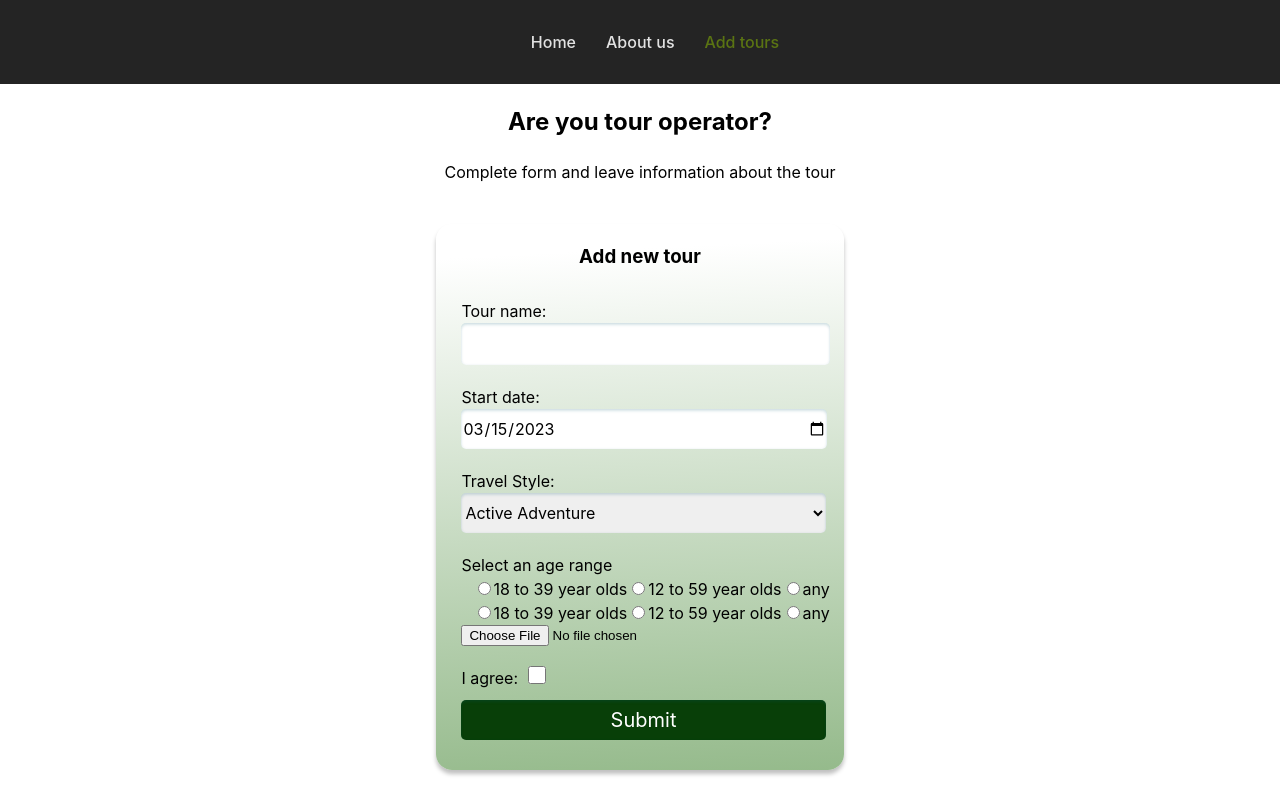
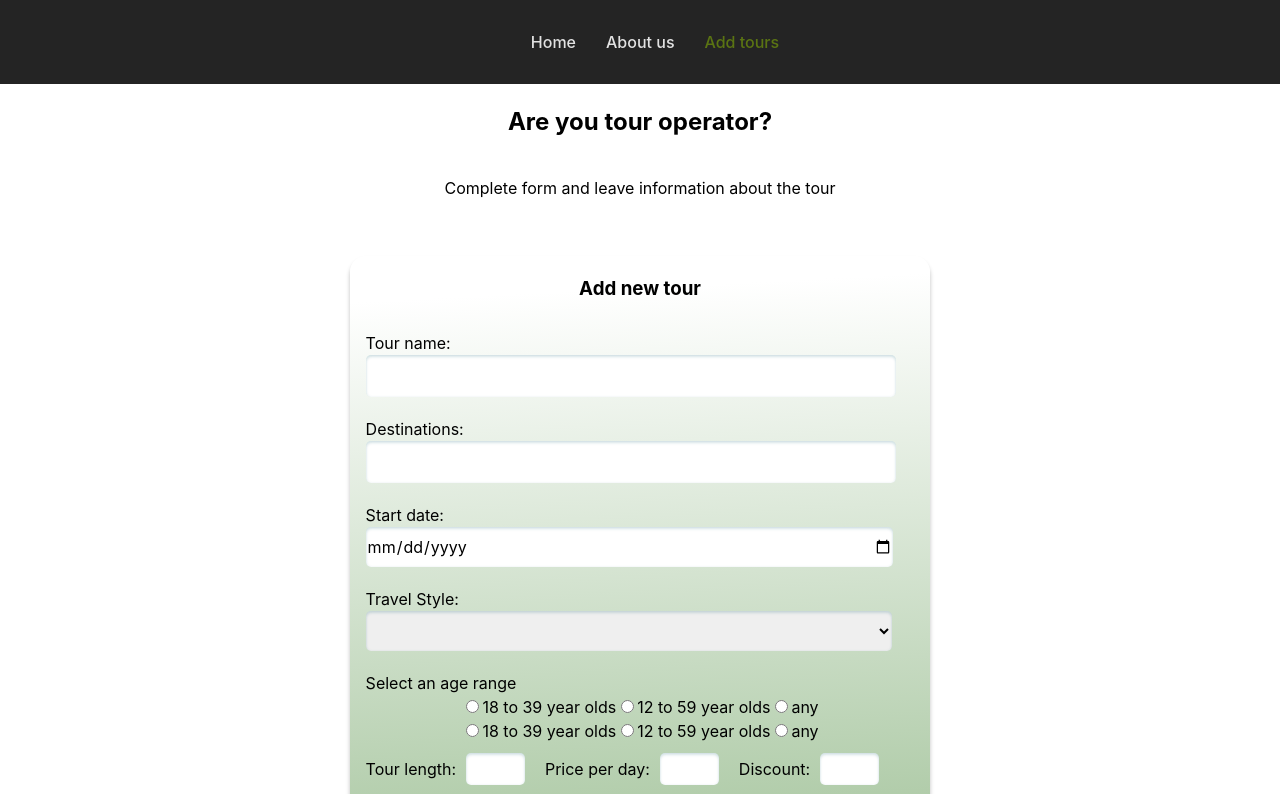
Before and after one commit to ElizabethT7/React-RSSchool, a React (Vite) app in the folder components/: page /tours in a window 1280 px wide. Shown: the top 794 px of the page. Built offline with nearby package versions, Linux system fonts and the light colour scheme.

Commit message:
feat: add form items and implemented the addition of cards after the form submission

```diff
--- a/components/src/assets/data.ts
+++ b/components/src/assets/data.ts
@@ -9,9 +9,8 @@ const data = [
     discountPercentage: 20,
     discountPrice: '1,080',
     save: 270,
-    rating: 4.5,
     pricePerDay: 77,
-    TourLength: 14,
+    tourLength: 14,
     image: 'https://cdn.tourradar.com/s3/tour/645x430/67027_5dfb47423685e.jpg',
   },
   {
@@ -24,9 +23,8 @@ const data = [
     discountPercentage: 20,
     discountPrice: '1,041',
     save: 260,
-    rating: 5,
     pricePerDay: 87,
-    TourLength: 12,
+    tourLength: 12,
     image: 'https://cdn.tourradar.com/s3/tour/645x430/98680_63f9dd5654ab7.jpg',
   },
   {
@@ -39,9 +37,8 @@ const data = [
     discountPercentage: 30,
     discountPrice: '1,537',
     save: 658,
-    rating: 5,
     pricePerDay: 85,
-    TourLength: 18,
+    tourLength: 18,
     image: 'https://cdn.tourradar.com/s3/tour/645x430/102207_4f5b1c.jpg',
   },
   {
@@ -54,9 +51,8 @@ const data = [
     discountPercentage: 15,
     discountPrice: '2,660',
     save: 469,
-    rating: 5,
     pricePerDay: 99,
-    TourLength: 27,
+    tourLength: 27,
     image: 'https://cdn.tourradar.com/s3/tour/645x430/101072_5e3ce1ce15de8.jpg',
   },
 ];
--- a/components/src/components/Card/Card.module.css
+++ b/components/src/components/Card/Card.module.css
@@ -7,6 +7,7 @@
 .card__img {
   position: relative;
   width: 232px;
+  height: 154px;
   overflow: hidden;
   margin: 16px;
   border-radius: 2px;
@@ -14,7 +15,8 @@
 
 img {
   width: 100%;
-  height: auto;
+  height: 100%;
+  object-fit: cover;
   transition: all .3s ease-out;
   cursor: pointer;
 }
--- a/components/src/components/Card/Card.tsx
+++ b/components/src/components/Card/Card.tsx
@@ -28,7 +28,7 @@ class Card extends Component<CardProps> {
         </div>
         <div>
           <Price
-            tourLength={this.props.card.TourLength}
+            tourLength={this.props.card.tourLength}
             pricePerDay={this.props.card.pricePerDay}
             save={this.props.card.save}
             price={this.props.card.price}
--- a/components/src/components/Card/types.ts
+++ b/components/src/components/Card/types.ts
@@ -1,5 +1,5 @@
 export default interface ICard {
-  id: number;
+  id?: number;
   title: string;
   description: string;
   destinations: string;
@@ -8,8 +8,7 @@ export default interface ICard {
   discountPercentage: number;
   discountPrice: string;
   save: number;
-  rating: number;
   pricePerDay: number;
-  TourLength: number;
+  tourLength: number;
   image: string;
 }
--- a/components/src/components/Form/Form.module.css
+++ b/components/src/components/Form/Form.module.css
@@ -43,7 +43,7 @@ label {
   font-size: 20px;
   line-height: 2.6px;
   margin-bottom: 20px;
-  margin-top: 10px;
+  margin-top: 20px;
   color: #ffffff;
   background-color: #083f08;
   cursor: pointer;
@@ -53,3 +53,34 @@ label {
   background-color:#0d5f0d;
   box-shadow: 0px 4px 4px rgb(0 0 0 / 25%);
 }
+
+.price {
+  margin-top: 10px;
+  text-align: left;
+}
+
+.price__label {
+  width: 26%;
+  text-align: left;
+  margin-left: 20px;
+}
+
+.price__label:first-child {
+  text-align: left;
+  margin-left: 0;
+}
+
+.price__item {
+  width: 10%;
+  height: 30px;
+  box-shadow: inset 0px 0px 3px rgb(13 96 111 / 8%), inset 0px 2px 3px rgb(13 96 111 / 16%);
+  border-radius: 5px;
+  border: none;
+  font-family: 'Inter';
+  font-style: normal;
+  font-weight: 400;
+  font-size: 16px;
+  line-height: 20px;
+  margin-bottom: 20px;
+  margin-left: 10px;
+}
--- a/components/src/components/Form/Form.tsx
+++ b/components/src/components/Form/Form.tsx
@@ -1,7 +1,6 @@
 import React, { Component } from 'react';
 import styles from './Form.module.css';
 import { FormProps, StateInterface } from './types';
-import today from '../../utils/date';
 import RadioButtons from './RadioButtons';
 
 class Form /*<FormValueInterface>*/ extends Component<FormProps, StateInterface> {
@@ -11,13 +10,18 @@ class Form /*<FormValueInterface>*/ extends Component<FormProps, StateInterface>
   travelStyle: React.RefObject<HTMLSelectElement>;
   age: React.RefObject<HTMLSelectElement>;
   img: React.RefObject<HTMLInputElement>;
-  imgUrl!: string | ArrayBuffer | null;
+  imgUrl!: string;
   file!: Blob;
+  destinations: React.RefObject<HTMLInputElement>;
+  tourLength: React.RefObject<HTMLInputElement>;
+  pricePerDay: React.RefObject<HTMLInputElement>;
+  discount: React.RefObject<HTMLInputElement>;
+  checked!: string;
+  agree: React.RefObject<HTMLInputElement>;
   constructor(props: FormProps) {
     super(props);
     this.state = {
       selectedOption: '',
-      file: '',
       imagePreviewUrl: '',
     };
     this.handleSubmit = this.handleSubmit.bind(this);
@@ -27,6 +31,11 @@ class Form /*<FormValueInterface>*/ extends Component<FormProps, StateInterface>
     this.travelStyle = React.createRef();
     this.age = React.createRef();
     this.img = React.createRef();
+    this.destinations = React.createRef();
+    this.tourLength = React.createRef();
+    this.pricePerDay = React.createRef();
+    this.discount = React.createRef();
+    this.agree = React.createRef();
   }
 
   onChangeValue(e: React.FormEvent) {
@@ -36,47 +45,58 @@ class Form /*<FormValueInterface>*/ extends Component<FormProps, StateInterface>
   }
 
   onChange(value: string) {
-    console.log('1:', value);
-    const a = value;
-    return a;
+    this.checked = value;
+    return this.checked;
   }
 
   handleImageChange(e: React.BaseSyntheticEvent<HTMLInputElement> | React.FormEvent) {
     e.preventDefault();
-
     const reader = new FileReader();
     this.file = e.target.files[0];
-    console.log(e.target);
     reader.onloadend = () => {
-      this.imgUrl = reader.result;
-      /*this.setState({
-        file: this.file,
-        imagePreviewUrl: reader.result,
-      });*/
+      this.imgUrl = reader.result as string;
     };
-
     reader.readAsDataURL(this.file);
   }
 
   handleSubmit(event: React.FormEvent) {
-    const ageValue = this.onChange;
-    console.log('2:', ageValue);
-    console.log('handle uploading-', this.state.file);
     event.preventDefault();
+    console.log(this.checked);
     if ((this.tourName.current as HTMLInputElement).value.length < 3) {
       alert('Tour name mast be more then 3 symbols;');
       return;
+    } else {
+      const days = +(this.tourLength.current as HTMLInputElement).value;
+      const dayPrice = +(this.pricePerDay.current as HTMLInputElement).value;
+      const discount = +(this.discount.current as HTMLInputElement).value;
+      this.props.onSubmit({
+        title: (this.tourName.current as HTMLInputElement).value,
+        startDate: (this.startDate.current as HTMLInputElement).value,
+        description: (this.travelStyle.current as HTMLSelectElement).value,
+        destinations: (this.destinations.current as HTMLInputElement).value,
+        age: this.state.selectedOption,
+        image: this.imgUrl,
+        price: `${dayPrice * days}`,
+        discountPercentage: discount,
+        discountPrice: `${(dayPrice * days * (100 - discount)) / 100}`,
+        save: +`${dayPrice * days - (dayPrice * days * (100 - discount)) / 100}`,
+        pricePerDay: dayPrice,
+        tourLength: days,
+      });
+      alert('The data has been saved');
+      (this.tourName.current as HTMLInputElement).value = '';
+      (this.startDate.current as HTMLInputElement).value = '';
+      (this.travelStyle.current as HTMLSelectElement).value = '';
+      (this.tourLength.current as HTMLInputElement).value = '';
+      (this.pricePerDay.current as HTMLInputElement).value = '';
+      (this.discount.current as HTMLInputElement).value = '';
+      (this.destinations.current as HTMLInputElement).value = '';
+      (this.agree.current as HTMLInputElement).checked = false;
+      this.imgUrl = '';
+      this.setState({
+        selectedOption: '',
+      });
     }
-    this.props.onSubmit({
-      title: (this.tourName.current as HTMLInputElement).value,
-      startDate: (this.startDate.current as HTMLInputElement).value,
-      travelStyle: (this.travelStyle.current as HTMLSelectElement).value,
-      age: this.state.selectedOption,
-      img: this.imgUrl,
-    });
-    (this.tourName.current as HTMLInputElement).value = '';
-    (this.startDate.current as HTMLInputElement).value = today;
-    (this.travelStyle.current as HTMLSelectElement).value = 'Active Adventure';
   }
 
   render() {
@@ -90,21 +110,30 @@ class Form /*<FormValueInterface>*/ extends Component<FormProps, StateInterface>
           name="tourName"
           ref={this.tourName}
         />
+        <label htmlFor="destinations">Destinations:</label>
+        <input
+          className={styles.form__item}
+          type="text"
+          defaultValue=""
+          name="destinations"
+          ref={this.destinations}
+        />
         <label htmlFor="startDate">Start date:</label>
         <input
           className={styles.form__item}
           type="date"
           name="startDate"
           ref={this.startDate}
-          defaultValue={today}
+          defaultValue=""
         />
         <label htmlFor="travelStyle">Travel Style:</label>
         <select
           className={styles.form__item}
-          defaultValue="Active Adventure"
+          defaultValue=""
           name="travelStyle"
           ref={this.travelStyle}
         >
+          <option value="" disabled></option>
           <option value="Active Adventure">Active Adventure</option>
           <option value="beach">Beach</option>
           <option value="private">Private</option>
@@ -137,10 +166,49 @@ class Form /*<FormValueInterface>*/ extends Component<FormProps, StateInterface>
           any
         </div>
         <RadioButtons onChange={this.onChange} />
+        <div className={styles.price}>
+          <label htmlFor="tourLength" className={styles.price__label}>
+            Tour length:
+            <input
+              className={styles.price__item}
+              type="number"
+              defaultValue=""
+              name="tourLength"
+              ref={this.tourLength}
+            />
+          </label>
+          <label htmlFor="perDay" className={styles.price__label}>
+            Price per day:
+            <input
+              className={styles.price__item}
+              type="number"
+              defaultValue=""
+              name="perDay"
+              ref={this.pricePerDay}
+            />
+          </label>
+          <label htmlFor="discount" className={styles.price__label}>
+            Discount:
+            <input
+              className={styles.price__item}
+              type="number"
+              defaultValue=""
+              name="discount"
+              ref={this.discount}
+            />
+          </label>
+        </div>
+        <label>Add photo</label>
         <input type="file" ref={this.img} onChange={(e) => this.handleImageChange(e)} />
         <label htmlFor="agree">
-          I agree:
-          <input className={styles.check} type="checkbox" defaultValue="" name="agree" required />
+          I agree with the rules of the site:
+          <input
+            className={styles.check}
+            type="checkbox"
+            ref={this.agree}
+            defaultChecked={false}
+            required
+          />
         </label>
         <input className={styles.button} type="submit" value="Submit" />
       </form>
@@ -149,12 +217,3 @@ class Form /*<FormValueInterface>*/ extends Component<FormProps, StateInterface>
 }
 
 export default Form;
-
-/*
-const { imagePreviewUrl } = this.state;
-    let $imagePreview = null;
-    if (imagePreviewUrl) {
-      $imagePreview = <img src={imagePreviewUrl} />;
-    } else {
-      $imagePreview = <div className="previewText">Please select an Image for Preview</div>;
-    } */
--- a/components/src/pages/ToursPage/ToursPage.module.css
+++ b/components/src/pages/ToursPage/ToursPage.module.css
@@ -1,8 +1,17 @@
+.tours {
+  display: flex;
+  flex-direction: column;
+  align-self: center;
+  justify-content: center;
+  align-items: center;
+}
+
 .form__container {
   display: flex;
   flex-direction: column;
   align-self: center;
   justify-content: center;
+  align-items: center;
   margin: 40px 0 20px 0;
   padding: 0 10px;
   max-width: 560px;
@@ -10,3 +19,9 @@
   box-shadow: 0px 4px 4px rgb(0 0 0 / 25%);
   border-radius: 16px;
 }
+
+.date {
+  align-self: left;
+  color: rgb(181, 183, 182);
+  font-size: 12px;
+}
--- a/components/src/pages/ToursPage/ToursPage.tsx
+++ b/components/src/pages/ToursPage/ToursPage.tsx
@@ -1,26 +1,46 @@
+import React, { Component } from 'react';
 import Form from '../../components/Form/Form';
 import { FormFieldsProps } from 'components/Form/types';
 import styles from './ToursPage.module.css';
+import Card from '../../components/Card/Card';
 
-const ToursPage = () => {
-  const onSubmit = (FormFields: FormFieldsProps) => {
+class ToursPage extends Component<FormFieldsProps, { cards: FormFieldsProps[] }> {
+  constructor(props: FormFieldsProps) {
+    super(props);
+    this.state = {
+      cards: [],
+    };
+  }
+  onSubmit = (FormFields: FormFieldsProps) => {
     console.log(FormFields);
+    this.setState({
+      cards: [...this.state.cards, FormFields],
+    });
   };
 
+  render() {
     return (
-    <section>
+      <section className={styles.tours}>
         <h2>Are you tour operator?</h2>
         <p>Complete form and leave information about the tour</p>
         <section className={styles.form__container}>
           <h3>Add new tour</h3>
-        <Form onSubmit={onSubmit} />
+          <Form onSubmit={this.onSubmit} />
         </section>
         <section>
           <h3>Tours</h3>
-        <div className={styles.tours__container}></div>
+          <div className={styles.tours__container}>
+            {this.state.cards.map((card, index) => (
+              <div key={index} style={{ marginTop: 20 }}>
+                <Card card={card} />
+                <span className={styles.date}>Created: {card.startDate}</span>
+              </div>
+            ))}
+          </div>
         </section>
       </section>
     );
-};
+  }
+}
 
 export default ToursPage;
```
Also changed, not shown: components/src/components/Form/types.ts (+10 -3 lines). Lines whose indentation alone changed are shown as unchanged.
